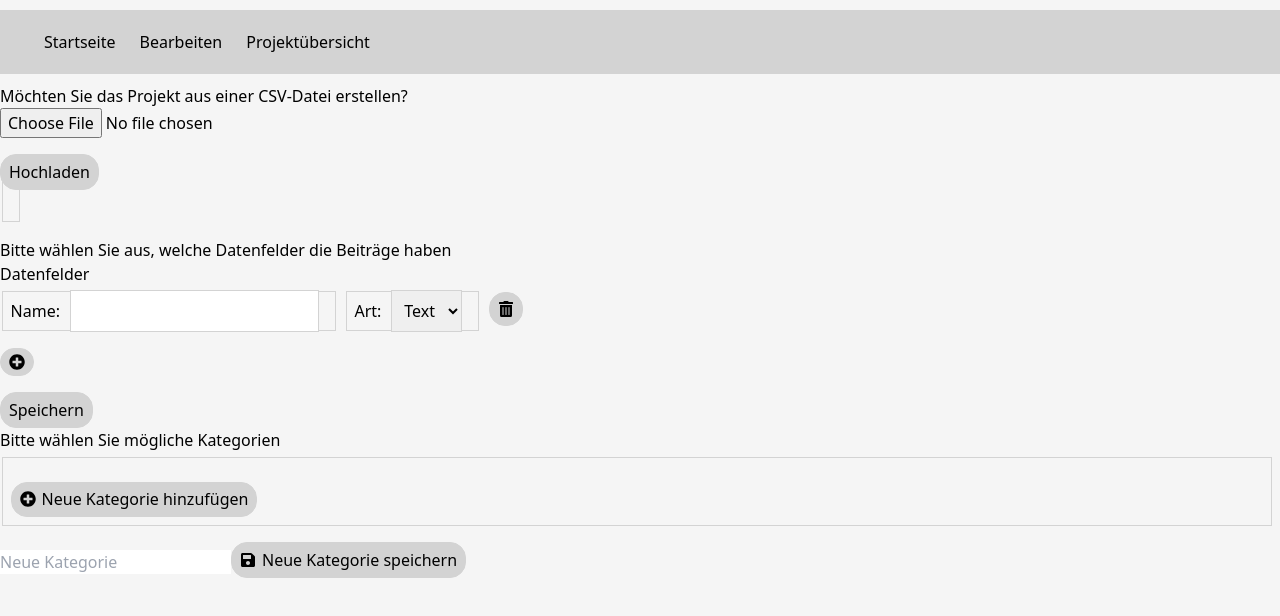
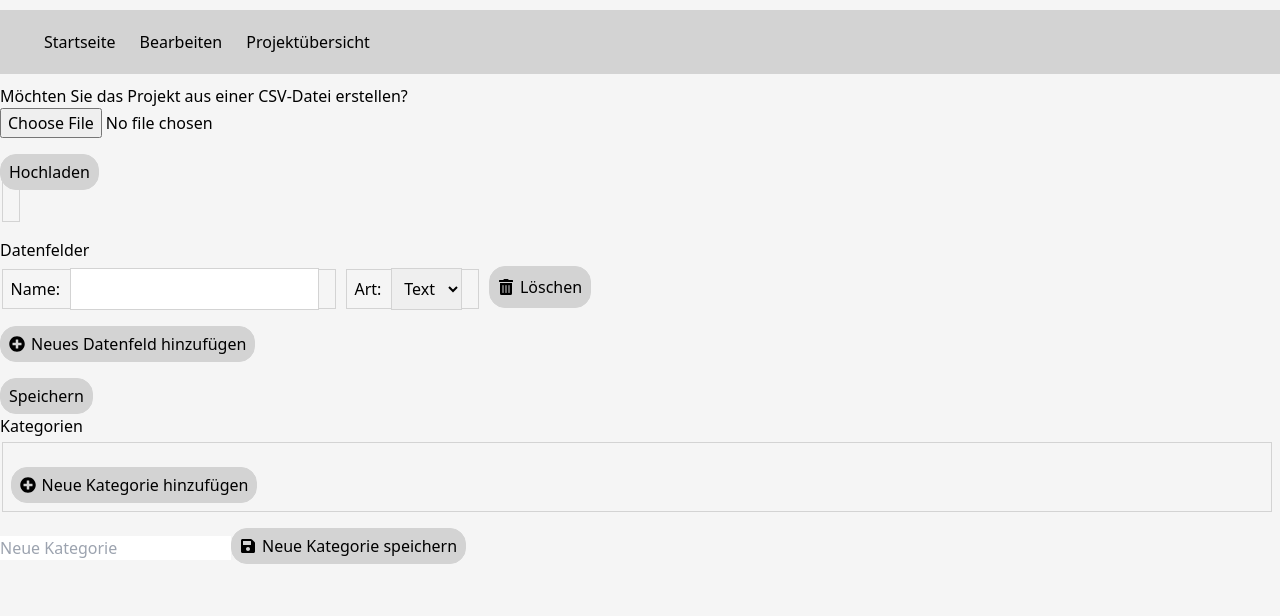
Before and after one commit to Beeblebrox299/auswertungstool, a Next.js app: page /edit/init in a window 1280 px wide. Shown: the top 616 px of the page. Built offline with nearby package versions, Linux system fonts and the light colour scheme.

Commit message:
rework components folder structure

```diff
--- a/src/app/components/Project/CategoryEdit.tsx
+++ b/src/app/components/Project/edit/CategoryEdit.tsx
@@ -51,6 +51,7 @@
 
     return(
         <div className="displayBlock">
+            <h1>Kategorien</h1>
             {categories.map((currentCategory, index) => (
                 <div key={currentCategory.id} className="info">
                     Kategorie {index + 1}:
--- a/src/app/components/Project/FieldEdit.tsx
+++ b/src/app/components/Project/edit/FieldEdit.tsx
@@ -9,7 +9,7 @@
     fields:{value: string}[]
 }
 
-// TODO: support renaming of categories/fields
+// TODO: Rework variable names
 const FieldEdit: React.FC = () => {
     const { control, reset, register, handleSubmit } = useForm<FormValues>({
         defaultValues: {
@@ -63,11 +63,16 @@
                     <option value="number">Zahl</option>
                 </select>
                 </span>
-                <button type="button" className="btn info" onClick={() => removeCategory(index)}><FaTrashAlt/></button>
+                <button type="button" className="btn info" onClick={() => removeCategory(index)}>
+                    <span className="icon"><FaTrashAlt/></span>
+                    <span className="btn-label">Löschen</span>
+                </button>
                 </div>
             ))}
             </div>
-            <button type="button" className="btn" onClick={() => append({value: ""})}><FaPlusCircle/></button>
+            <button type="button" className="btn" onClick={() => append({value: ""})}>
+                <span className="icon"><FaPlusCircle/></span>
+                <span className="btn-label">Neues Datenfeld hinzufügen</span></button>
             <br/>
             <button type="submit" className="btn">Speichern</button>
         </form>
--- a/src/app/components/Project/FileUpload.tsx
+++ b/src/app/components/Project/edit/FileUpload.tsx
@@ -29,6 +29,7 @@
                 <select defaultValue={""} onChange={(e) => setSeperator(e.target.value)}className="info">
                     <option value="">Es gibt nur eine Kategorie pro Beitrag</option>
                     <option value=";"> ; </option>
+                    {/* TODO: Add more options and let user input custom seperator value */}
                 </select></>
             )}
             <button className="btn" onClick={() => onSelect(selected, seperator)}>OK</button>
--- a/src/app/edit/categories/page.tsx
+++ b/src/app/edit/categories/page.tsx
@@ -1,6 +1,6 @@
 import React from "react";
-import CategoryEdit from "@/app/components/Project/CategoryEdit";
-import FieldEdit from "@/app/components/Project/FieldEdit";
+import CategoryEdit from "@/app/components/Project/edit/CategoryEdit";
+import FieldEdit from "@/app/components/Project/edit/FieldEdit";
 
 const Categories: React.FC = () => {
     return (
--- a/src/app/edit/coding/page.tsx
+++ b/src/app/edit/coding/page.tsx
@@ -1,6 +1,6 @@
 'use client';
 
-import Coding from "@/app/components/Project/Coding";
+import Coding from "@/app/components/Project/edit/Coding";
 
 const CodingPage: React.FC = () => {
     return(
--- a/src/app/edit/init/page.tsx
+++ b/src/app/edit/init/page.tsx
@@ -1,9 +1,9 @@
 'use client';
 
 import React from "react";
-import CategoryEdit from "@/app/components/Project/CategoryEdit";
-import FieldEdit from "@/app/components/Project/FieldEdit";
-import FileUpload from "@/app/components/Project/FileUpload";
+import CategoryEdit from "@/app/components/Project/edit/CategoryEdit";
+import FieldEdit from "@/app/components/Project/edit/FieldEdit";
+import FileUpload from "@/app/components/Project/edit/FileUpload";
 
 /*
 TODO: Add input for fields. Make the distinction between categories and fields very clear.
@@ -13,16 +13,13 @@
 const Init: React.FC = () => {
     return (
         <>
-        <div>
-            Möchten Sie das Projekt aus einer CSV-Datei erstellen?
+        <div className="displayBlock">
+            <h1>Möchten Sie das Projekt aus einer CSV-Datei erstellen?</h1>
             <FileUpload/>
         </div>
         <br/>
-        <div>
-            Bitte wählen Sie aus, welche Datenfelder die Beiträge haben
+        <div className="displayBlock">
             <FieldEdit/>
-
-            Bitte wählen Sie mögliche Kategorien
             <CategoryEdit/>
         </div>
         </>
```
Also changed, not shown: src/app/edit/page.tsx (+5 -4 lines), src/app/components/Project/edit/Coding.tsx (renamed from src/app/components/Project/Coding.tsx), src/app/components/Project/edit/CodingBox.tsx (renamed from src/app/components/Project/CodingBox.tsx), src/app/components/Project/edit/ConfirmationDialog.tsx (renamed from src/app/components/Project/ConfirmationDialog.tsx), src/app/components/Project/edit/ManualInput.tsx (renamed from src/app/components/Project/ManualInput.tsx), src/app/components/Project/view/ContributionTable.tsx (renamed from src/app/components/Project/ContributionTable.tsx).
